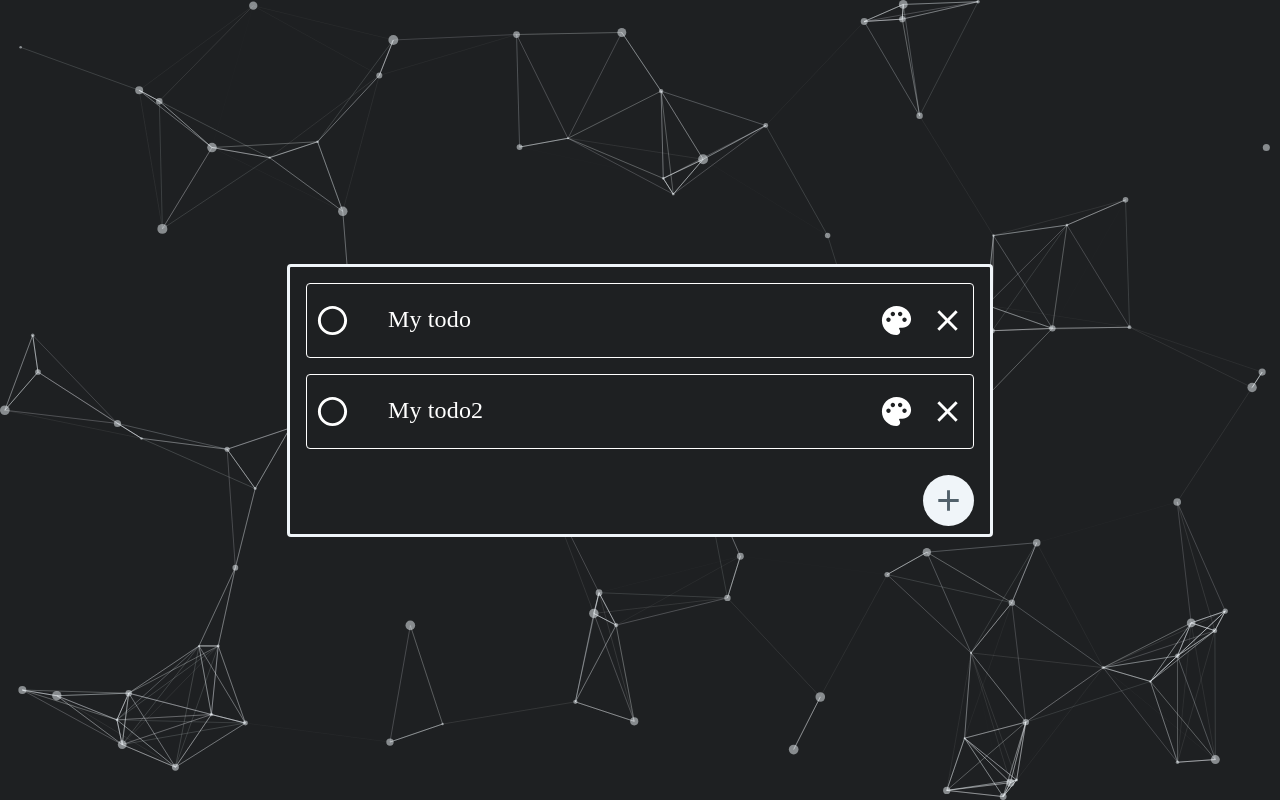
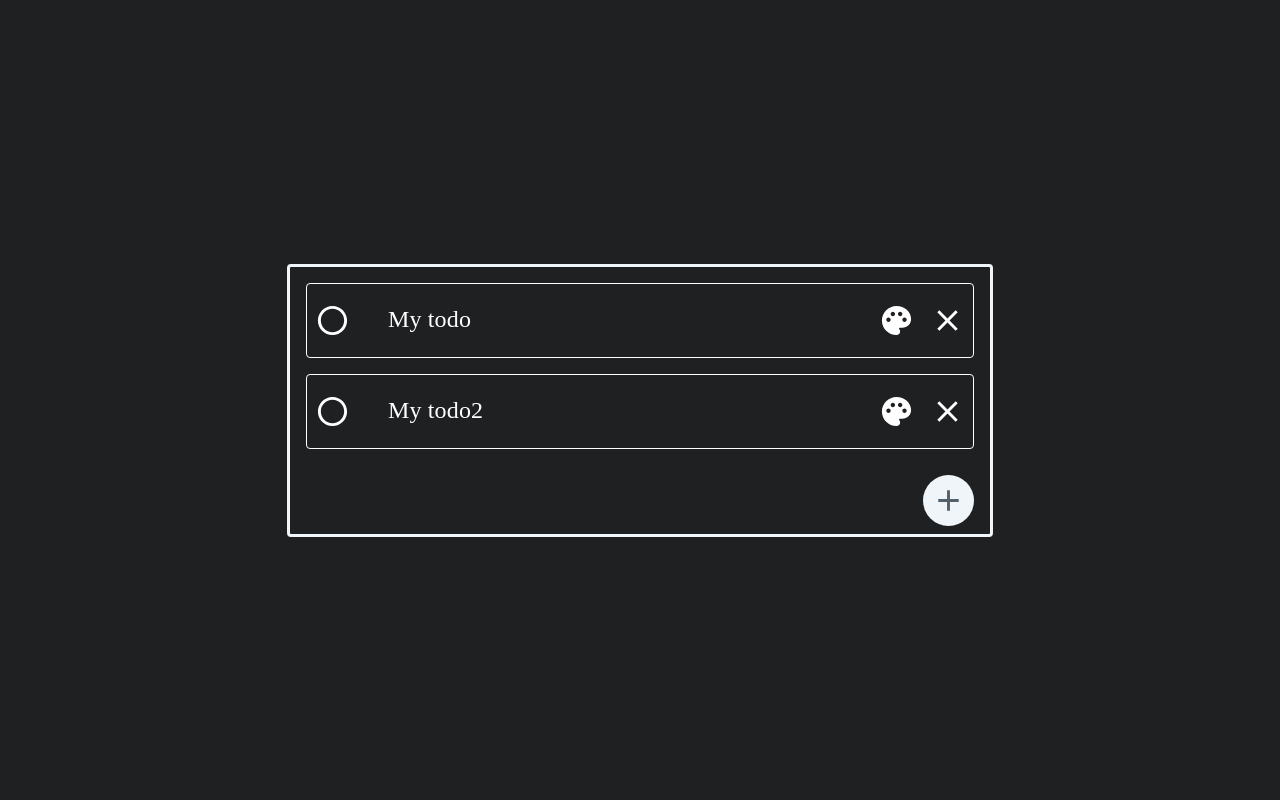
Before and after one commit to ar1elk/todo-list-client, a React (Create React App) app: page / in a window 1280 px wide. Built offline with nearby package versions, Linux system fonts and the light colour scheme.

Commit message:
Remove particles

```diff
--- a/src/App.tsx
+++ b/src/App.tsx
@@ -1,34 +1,20 @@
 import { ThemeProvider } from "@mui/material";
-import { useCallback } from "react";
 import { DndProvider } from "react-dnd";
 import { HTML5Backend } from "react-dnd-html5-backend";
 import { useSelector } from "react-redux";
-import { loadFull } from "tsparticles";
-import { Engine } from "tsparticles-engine";
 import { TodosMenu } from "./components/todosMenu";
 import { TodoItem } from "./dto's/todoItem";
 import { TodoState } from "./dto's/todoState";
-import { config } from "./particles/config";
 import { BodyDiv } from "./styles/bodyDivStyle";
-import { StyledParticles } from "./styles/styledParticles";
 import { theme } from "./styles/theme";
 
 function App() {
   const todos: { [id: string]: TodoItem } = useSelector(
     (state: TodoState) => state.todos
   );
-  const particlesInit = useCallback(async (engine: Engine) => {
-    await loadFull(engine);
-  }, []);
   return (
     <ThemeProvider theme={theme}>
       <BodyDiv className="App">
-        <StyledParticles
-          id="tsparticles"
-          init={particlesInit}
-          options={config}
-        />
-
         <DndProvider backend={HTML5Backend}>
           <TodosMenu todos={todos}></TodosMenu>
         </DndProvider>
```
